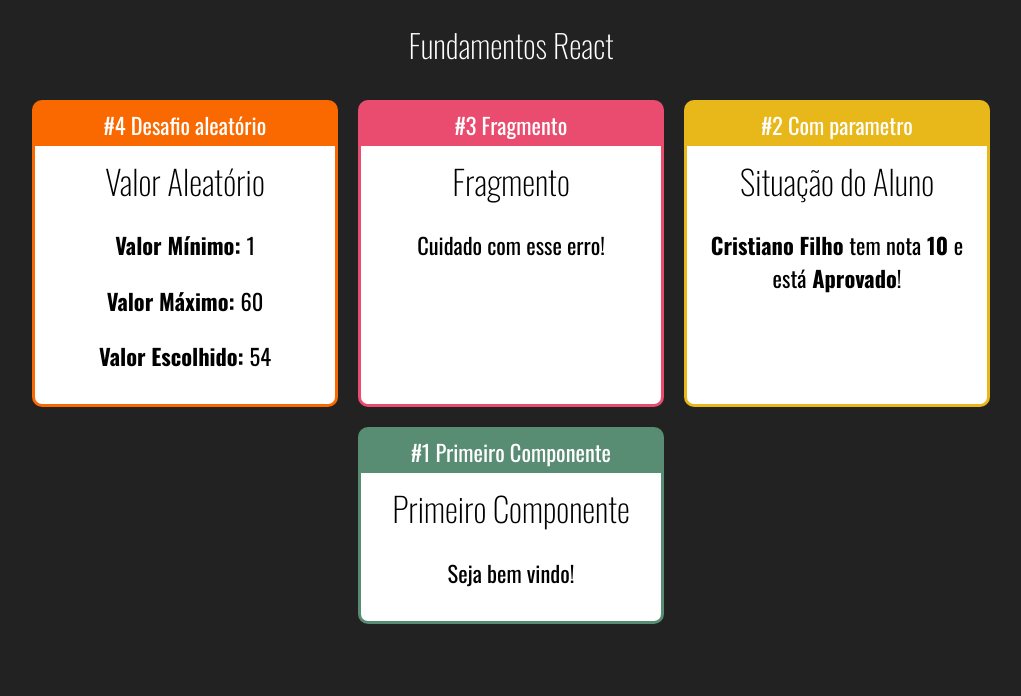
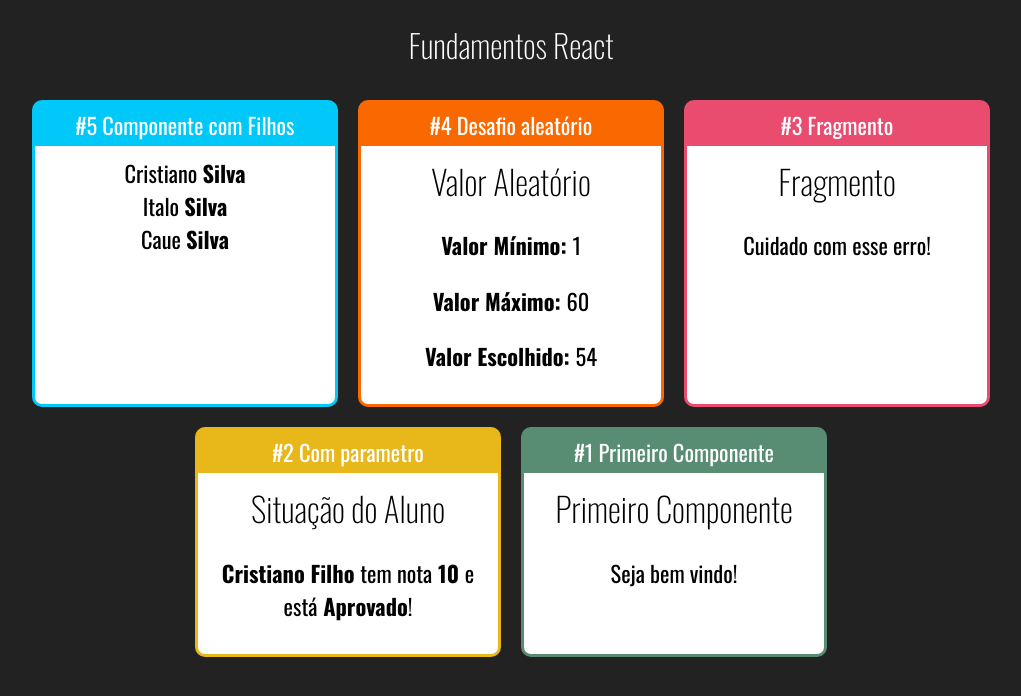
Before and after one commit to cristianodecarvalho/curso-react-redux, a React (Create React App) app in the folder fundamentos-react/: page / in a window 1280 px wide. Shown: the top 696 px of the page, without its empty margins (129-1150 px from the left). Built offline with nearby package versions, Linux system fonts and the light colour scheme.

Commit message:
Rendering children components using props.children

```diff
--- a/fundamentos-react/src/App.jsx
+++ b/fundamentos-react/src/App.jsx
@@ -1,6 +1,8 @@
 import "./App.css"
 import React from 'react';
 
+import Familia from "./components/basicos/Familia";
+import FamiliaMembro from "./components/basicos/FamiliaMembro";
 import Card from './components/layout/Card'
 import Aleatorio from './components/basicos/Aleatorio'
 import Primeiro from './components/basicos/Primeiro';
@@ -12,6 +14,14 @@ export default () => (
         <h1>Fundamentos React</h1>
 
         <div className="Cards">
+            <Card titulo="#5 Componente com Filhos" color="#00C8F8">
+                <Familia sobrenome="Silva">
+                    <FamiliaMembro nome="Cristiano" />
+                    <FamiliaMembro nome="Italo" />
+                    <FamiliaMembro nome="Caue" />
+                </Familia>
+            </Card>
+
             <Card titulo="#4 Desafio aleatório" color="#FA6900">
                 <Aleatorio min={1} max={60} />
             </Card>
--- /dev/null
+++ b/fundamentos-react/src/components/basicos/Familia.jsx
@@ -0,0 +1,15 @@
+import React from "react";
+
+export default props => {
+
+    return (
+        <div>
+            {
+                props.children.map( (child, index) => {
+                    return React.cloneElement(child, {...props, key: index})
+                })
+            }
+        </div>
+    )
+
+};
--- /dev/null
+++ b/fundamentos-react/src/components/basicos/FamiliaMembro.jsx
@@ -0,0 +1,9 @@
+import React from "react";
+
+export default props => {
+
+    return (
+        <div>{props.nome} <strong>{props.sobrenome}</strong></div>
+    )
+
+};
```
